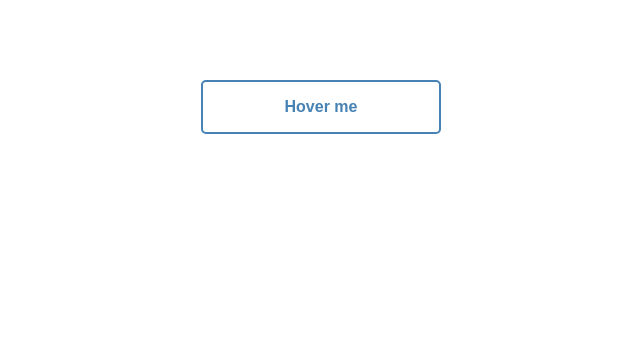
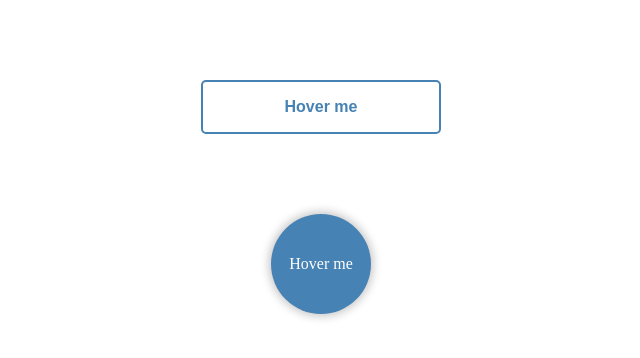
Before and after one commit to GSG-G11/animation-exersice-IsraaHamdi, a plain HTML site: page index.html in a window 1280 px wide. Shown: the whole page, without its empty margins (319-959 px from the left). Drawn offline with Linux system fonts and the light colour scheme.

Commit message:
solution ex2 RELATES#3

```diff
--- a/index.html
+++ b/index.html
@@ -9,8 +9,12 @@
 </head>
 <body>
     <!--  start solution exersice1 -->
-     <button>Hover me</button>
+    <button>Hover me</button>
     <!--  end solution exersice1 -->
+
+    <!--  start solution exersice2-->
+    <div class="circle">Hover me</div>
+    <!--  end solution exersice2 -->
 
 </body>
 </html>
--- a/style.css
+++ b/style.css
@@ -27,3 +27,22 @@ button:hover {
     transition: all 1s ease-in-out ;
 }
 /* end solution ex1 */
+/* start solution ex2 */
+.circle {
+    width:100px;
+    height: 100px;
+    color: white;
+    background-color: rgb(70,130,180);
+    border-radius: 50%;
+    margin:5em auto ;
+    display: flex;
+    justify-content: center;
+    align-items: center;
+    box-shadow:  0px 0px 10px 2px #c5c3c3;
+    transition: all 1s ease-in-out;
+}
+.circle:hover {
+    border-radius: 0;
+    transform: rotate(45deg) scale(2) translateY(50px);
+}
+/* end solution ex2 */
```
